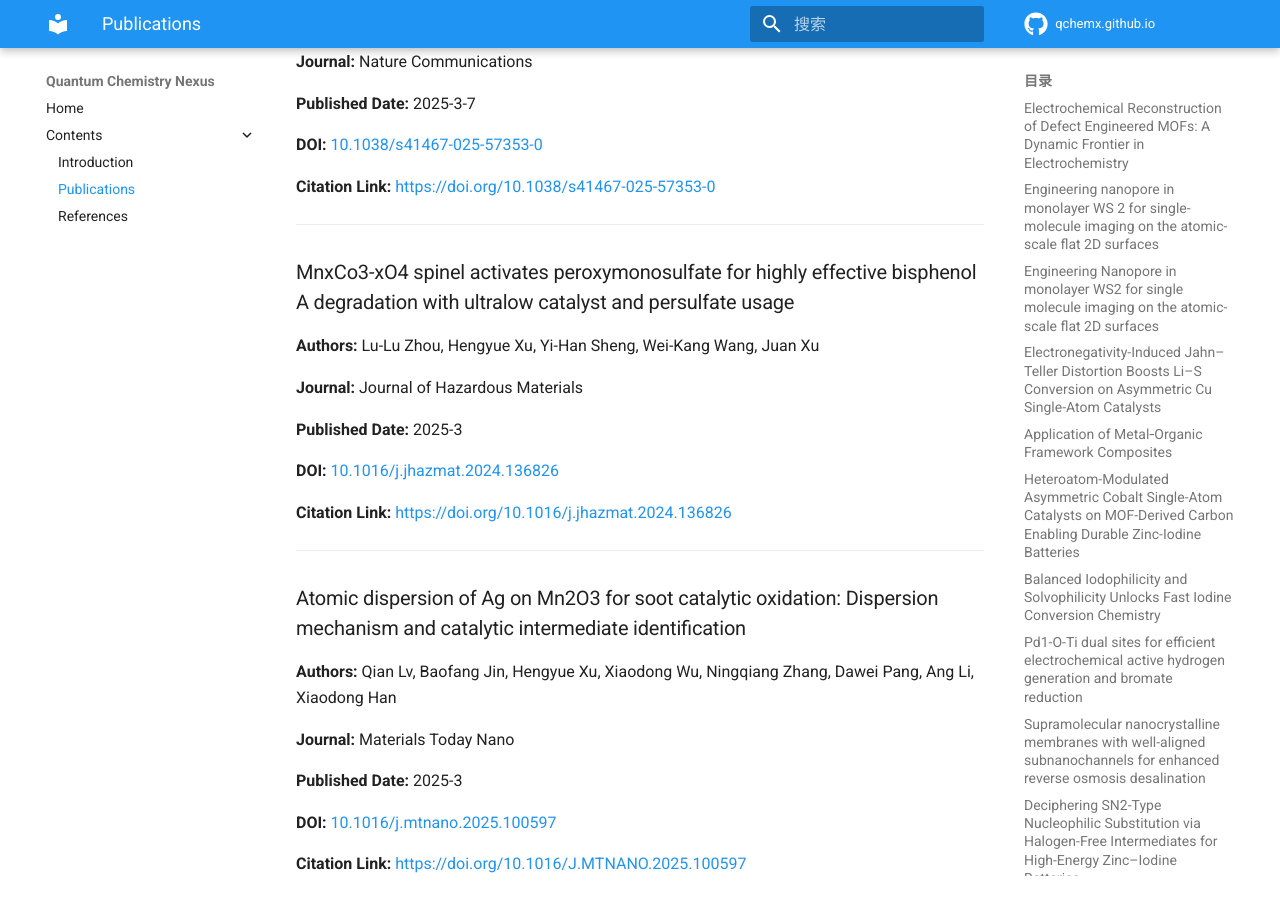
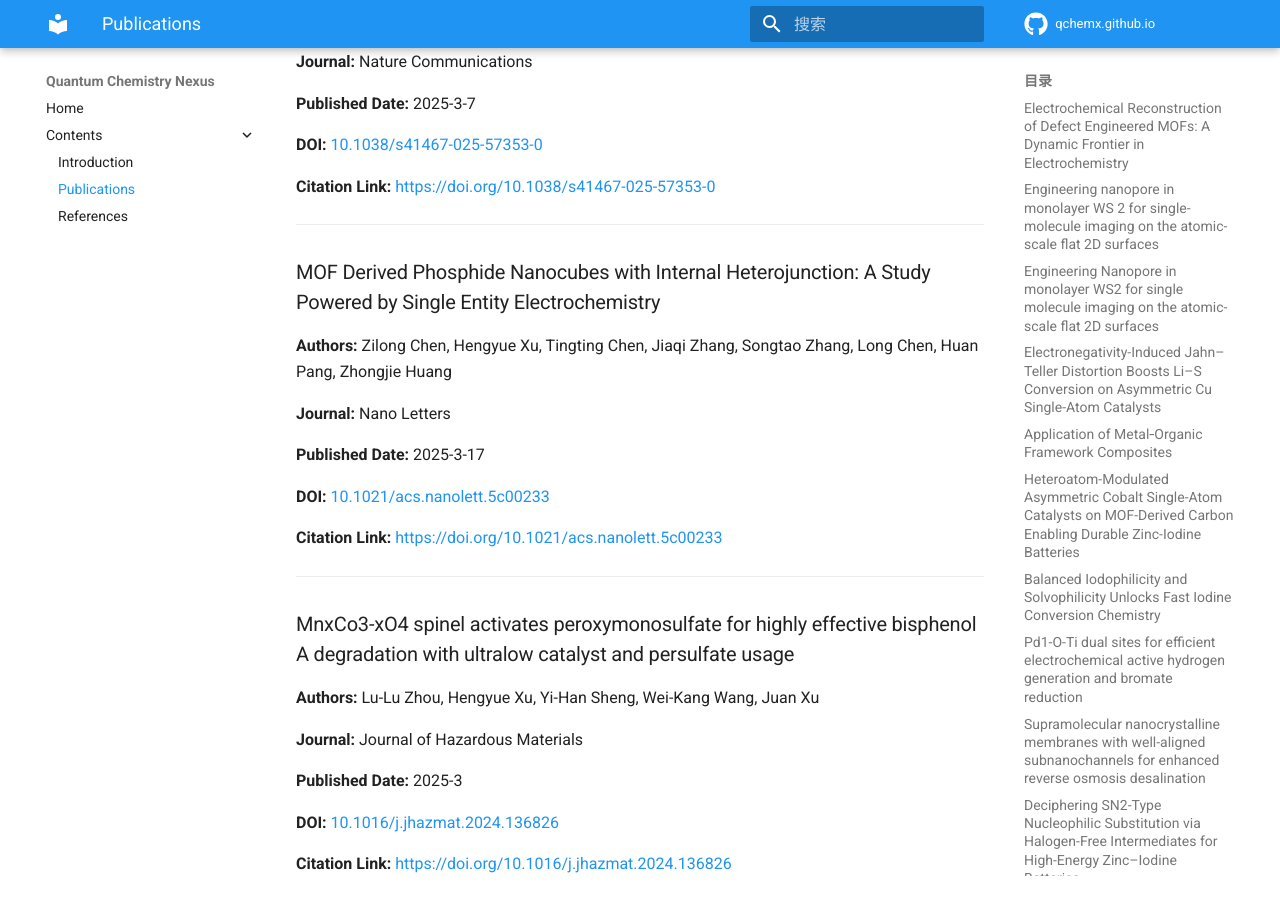
Before and after one commit to QChemX/qchemx.github.io, an MkDocs documentation site: the page built from docs/publications.md, in a window 1280 px wide and 900 px high, scrolled down 5850 px. Built offline with MkDocs 1.6.1 and Material for MkDocs 9.7.7, drawn with Linux system fonts in a browser that asks for light colours; comment, search, counter and statistics services are not loaded; some of the changed text lies outside the part shown.

Commit message:
[orcid sync] Update publications

```diff
--- a/docs/publications.md
+++ b/docs/publications.md
@@ -278,6 +278,22 @@ This page was generated automatically.
 
 ---
 
+### MOF Derived Phosphide Nanocubes with Internal Heterojunction: A Study Powered by Single Entity Electrochemistry
+
+**Authors:** Zilong Chen, Hengyue Xu, Tingting Chen, Jiaqi Zhang, Songtao Zhang, Long Chen, Huan Pang, Zhongjie Huang
+
+**Journal:** Nano Letters
+
+**Published Date:** 2025-3-17
+
+**DOI:** [10.1021/acs.nanolett.5c00233](https://doi.org/10.1021/acs.nanolett.5c00233)
+
+**Citation Link:** [https://doi.org/10.1021/acs.nanolett.5c00233](https://doi.org/10.1021/acs.nanolett.5c00233)
+
+
+
+---
+
 ### MnxCo3-xO4 spinel activates peroxymonosulfate for highly effective bisphenol A degradation with ultralow catalyst and persulfate usage
 
 **Authors:** Lu-Lu Zhou, Hengyue Xu, Yi-Han Sheng, Wei-Kang Wang, Juan Xu
@@ -945,6 +929,22 @@ This page was generated automatically.
 **DOI:** [10.2139/ssrn.4876389](https://doi.org/10.2139/ssrn.4876389)
 
 **Citation Link:** [https://doi.org/10.1039/D5GC02092A](https://doi.org/10.1039/D5GC02092A)
+
+
+
+---
+
+### Lattice-confined localized alloying of Bi0.67TaS2 anode enabling ultrafast and stable sodium storage up to 150 C
+
+**Authors:** Yiran Hao, Xu Hengyue, Zhuoran Lv, Xueyang Tu, Wenjing Xu, Wujie Dong, Peng Qin, Fuqiang Huang
+
+**Journal:** Chemical Engineering Journal
+
+**Published Date:** 2024
+
+**DOI:** [10.2139/ssrn.4844291](https://doi.org/10.2139/ssrn.4844291)
+
+**Citation Link:** [https://doi.org/10.1016/j.cej.2024.153876](https://doi.org/10.1016/j.cej.2024.153876)
 
 
 
```
Also changed, not shown: other parts of docs/publications.md (+2 -34 lines).
